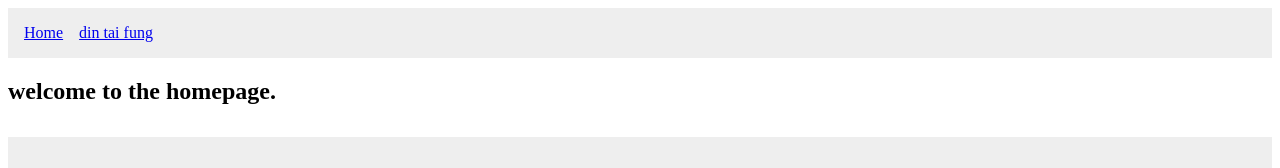
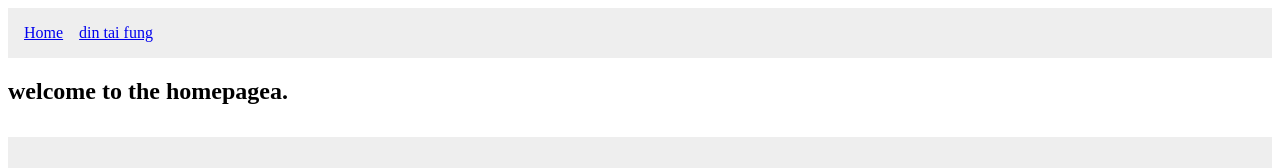
Before and after one commit to Theycallmeki/next, a Next.js app in the folder frontend/: page / in a window 1280 px wide. Shown: the top 168 px of the page. Built offline with nearby package versions, Linux system fonts and the light colour scheme.

Commit message:
Update homepage.tsx

```diff
--- a/frontend/src/components/homepage.tsx
+++ b/frontend/src/components/homepage.tsx
@@ -2,7 +2,7 @@
 export default function Homepage() {
   return (
     <section>
-      <h1>welcome to the homepage.</h1>
+      <h1>welcome to the homepagea.</h1>
     </section>
   );
 }
```
